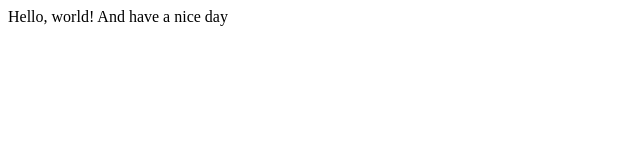
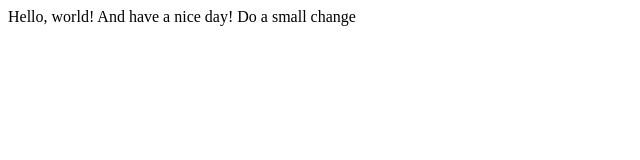
Before and after one commit to udeshigamage/new-repo, a React app: page / in a window 1280 px wide. Shown: the top 160 px of the page, without its empty margins (0-640 px from the left). Built offline with nearby package versions, Linux system fonts and the light colour scheme.

Commit message:
Did a small change to check out the cloud run

```diff
--- a/src/App.js
+++ b/src/App.js
@@ -1,7 +1,7 @@
 import React from 'react';
 
 const App = () => {
-  return <div>Hello, world! And have a nice day</div>;
+  return <div>Hello, world! And have a nice day! Do a small change</div>;
 };
 
 export default App;
```
